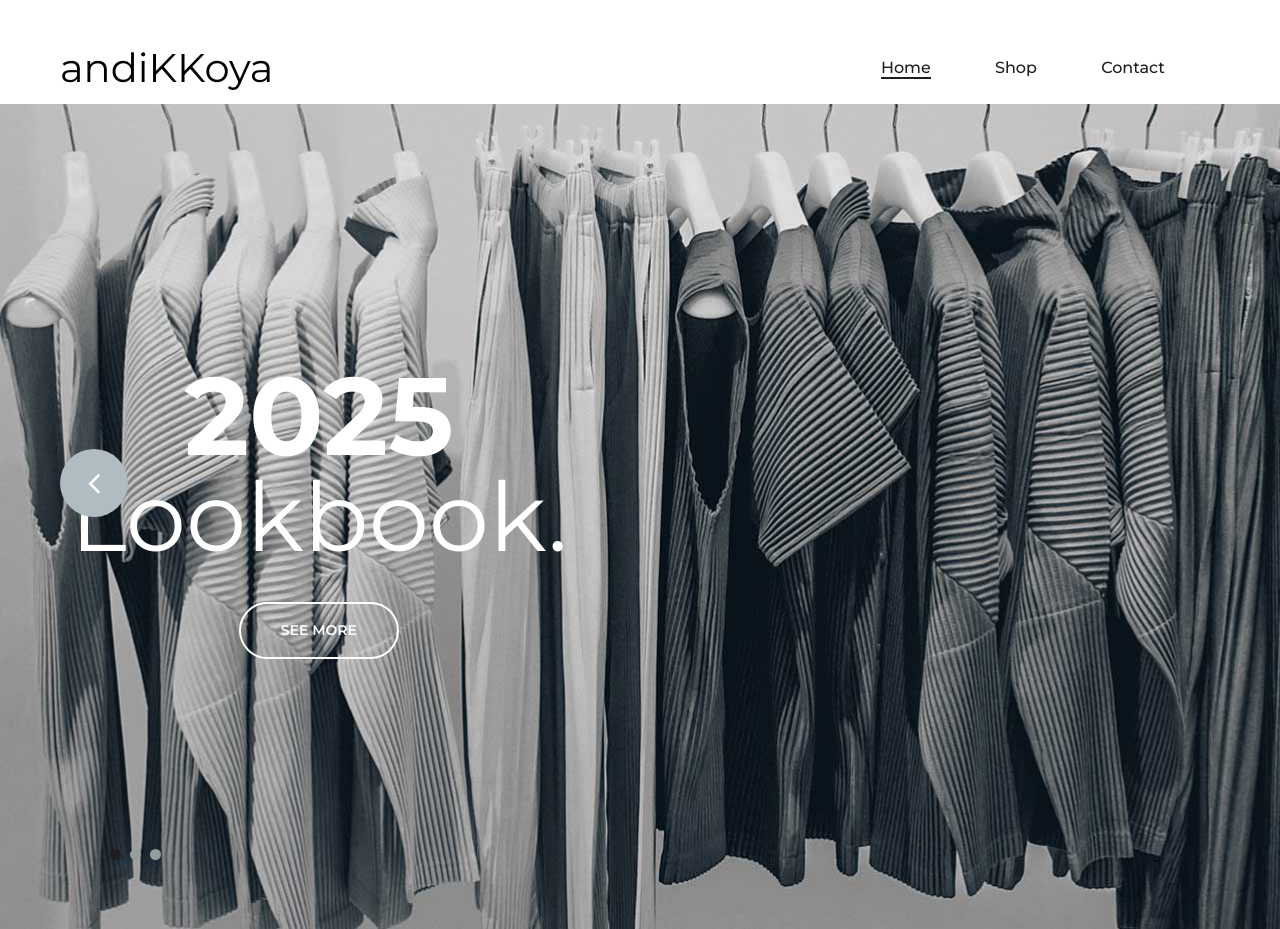
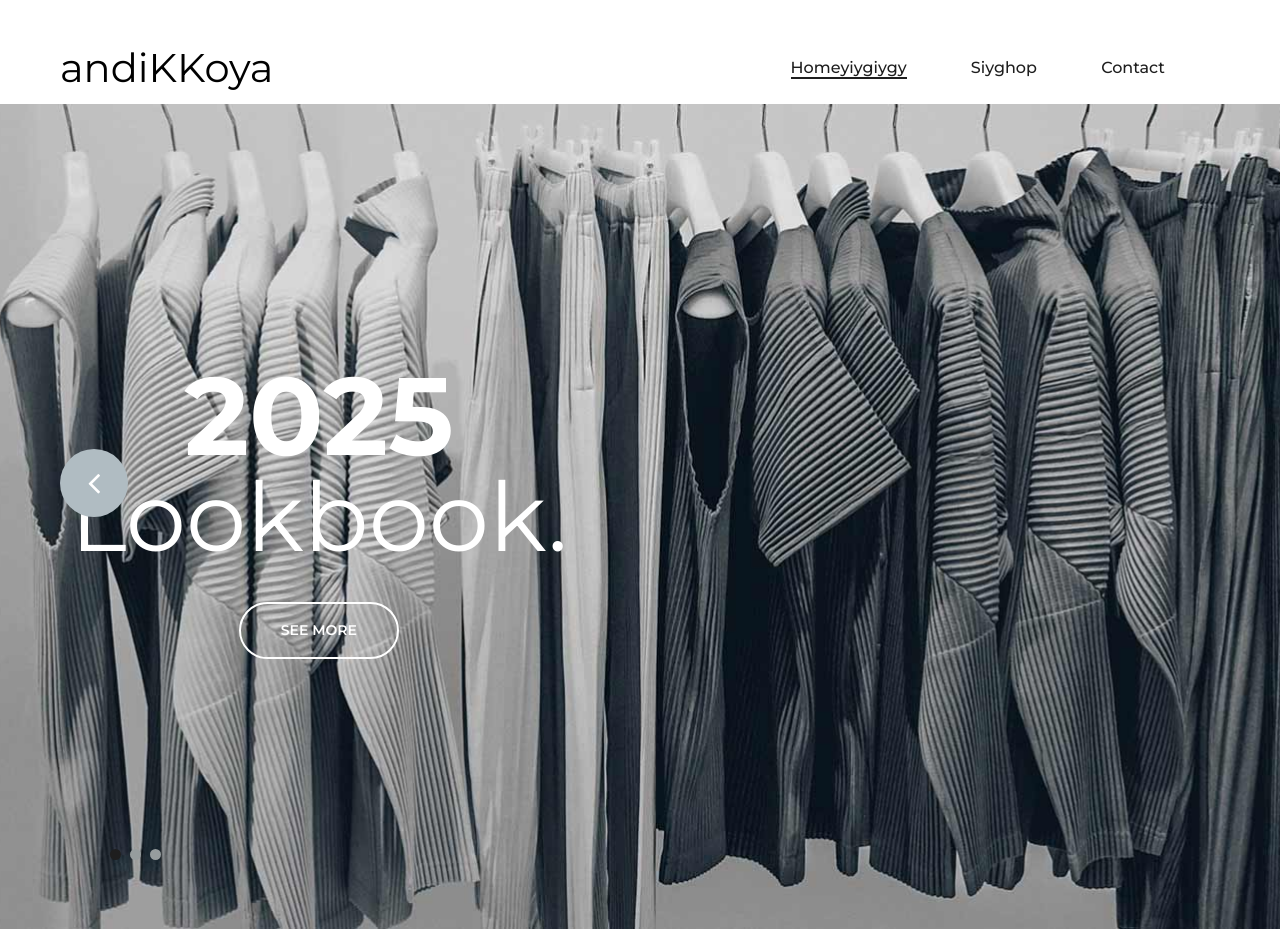
Before and after one commit to codeyy01/test-01, a plain HTML site: page index.html in a window 1280 px wide. Shown: the top 929 px of the page. Drawn offline with Linux system fonts and the light colour scheme.

Commit message:
Update index.html

```diff
--- a/index.html
+++ b/index.html
@@ -59,8 +59,8 @@
                     </nav>
 
                     <ul class="nav-list">
-                        <li><a class="active" href="./index.html">Home</a></li>
-                        <li><a href="./categories.html">Shop</a></li>
+                        <li><a class="active" href="./index.html">Homeyiygiygy</a></li>
+                        <li><a href="./categories.html">Siyghop</a></li>
                         <li><a href="./contact.html">Contact</a></li>
                     </ul>
                 </nav>
@@ -209,7 +209,7 @@
                 <div class="col-lg-3 col-sm-6 mix all dresses bags">
                     <div class="single-product-item">
                         <figure>
-                            <a href="#"><img src="img/products/img-1.jpg" alt=""></a>
+                            <a href="#"><img src="" alt=""></a>
                             <div class="p-status">new</div>
                         </figure>
                         <div class="product-text">
```
